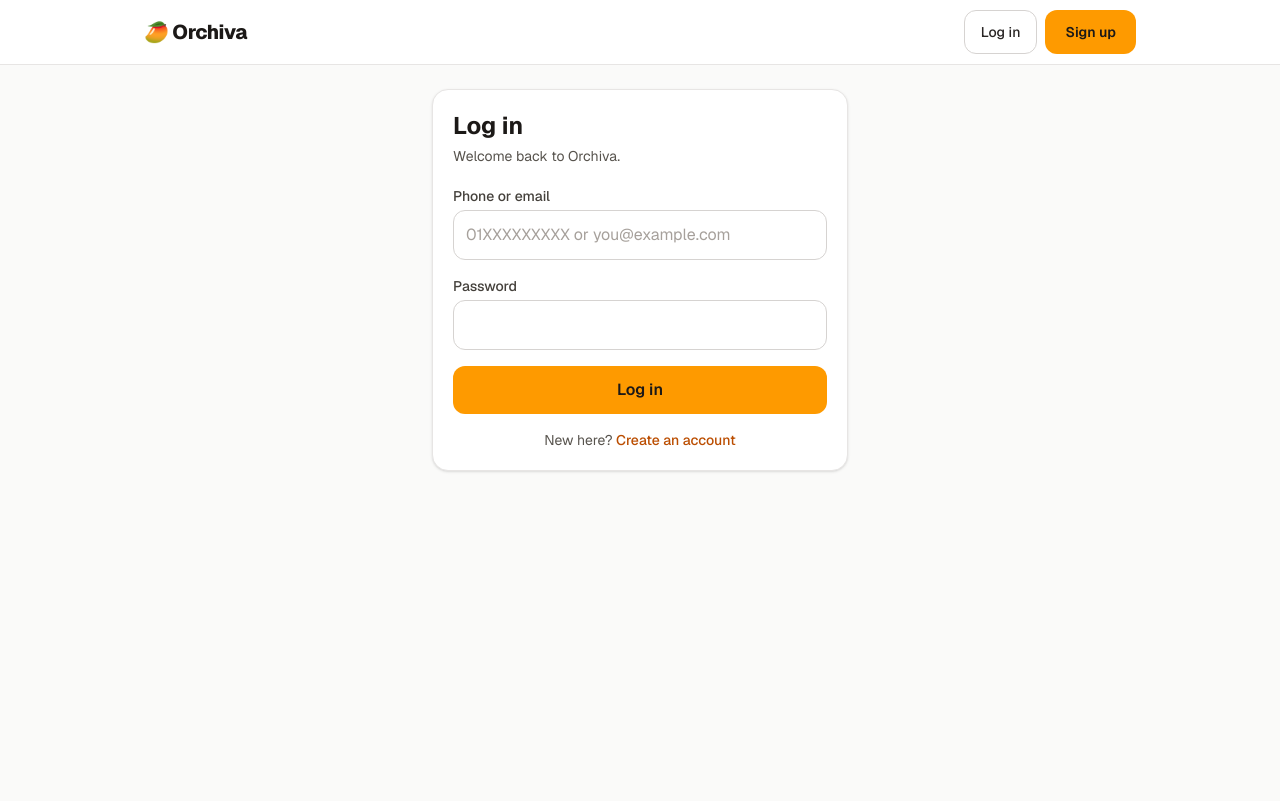
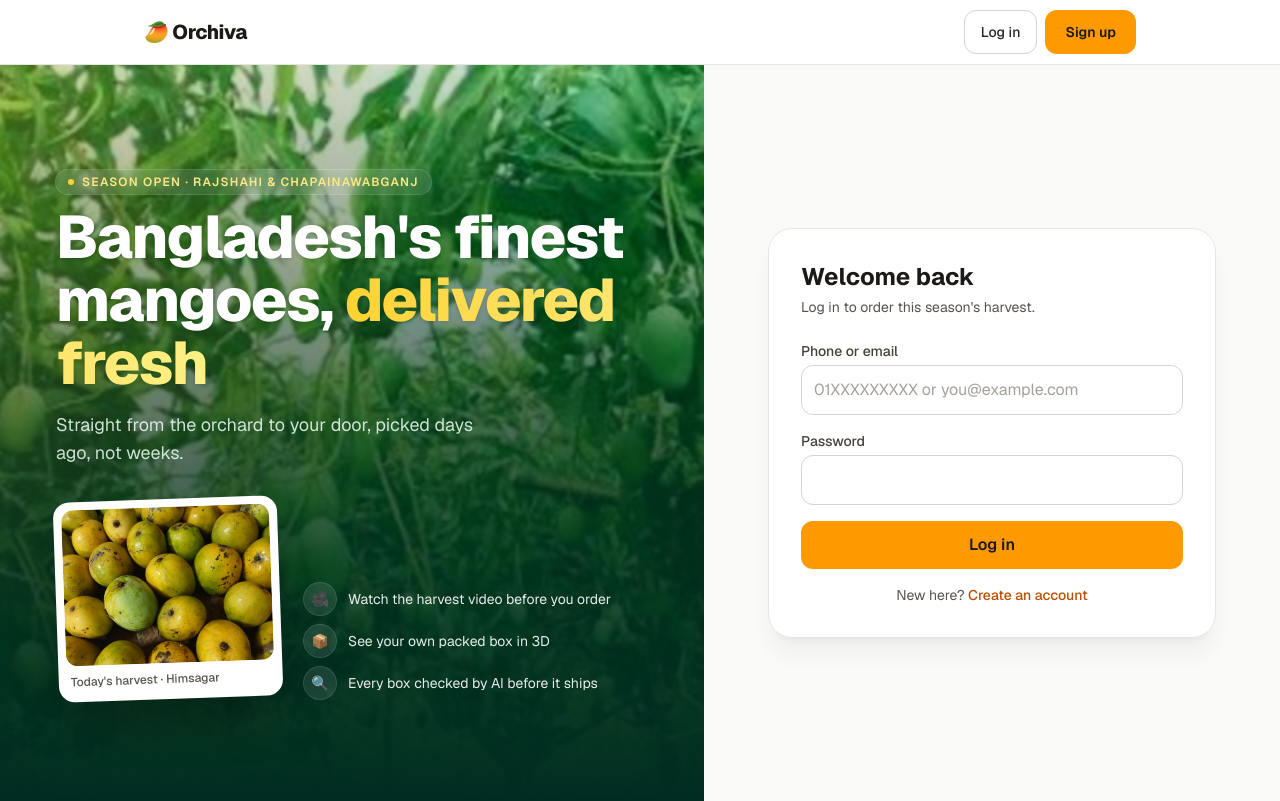
Before and after one commit to Sayida24/orchard-to-door, a Next.js app: page /login in a window 1280 px wide. Built offline with nearby package versions, Linux system fonts and the light colour scheme; no server answers.

Commit message:
New login page design

```diff
--- a/app/login/page.tsx
+++ b/app/login/page.tsx
@@ -1,21 +1,96 @@
 import type { Metadata } from "next";
+import Image from "next/image";
 import { Suspense } from "react";
-import { ui } from "@/lib/ui";
+import mangoes from "@/public/images/mangoes.png";
+import orchard from "@/public/images/orchard.png";
 import { LoginForm } from "./login-form";
 
 export const metadata: Metadata = { title: "Log in · Orchiva" };
 
+const promises = [
+  { icon: "🎥", text: "Watch the harvest video before you order" },
+  { icon: "📦", text: "See your own packed box in 3D" },
+  { icon: "🔍", text: "Every box checked by AI before it ships" },
+];
+
 export default function LoginPage() {
   return (
-    <main className={`${ui.page} max-w-md`}>
-      <div className={ui.card}>
-        <h1 className="mb-1 text-2xl font-bold text-stone-900">Log in</h1>
-        <p className="mb-5 text-sm text-stone-600">Welcome back to Orchiva.</p>
-        {/* LoginForm reads ?callbackUrl, which is request data */}
-        <Suspense fallback={<div className="h-64" />}>
-          <LoginForm />
-        </Suspense>
-      </div>
+    <main className="flex flex-1 flex-col lg:flex-row">
+      {/* ---------- Story panel: orchard photo ---------- */}
+      <section className="relative isolate overflow-hidden bg-emerald-950 lg:w-[55%]">
+        {/* The source photo is small, so it's graded and softened under a
+            green overlay rather than shown sharp and full-size. */}
+        <Image
+          src={orchard}
+          alt="Mango trees heavy with green fruit in a Bangladeshi orchard"
+          fill
+          priority
+          placeholder="blur"
+          sizes="(min-width: 1024px) 55vw, 100vw"
+          className="-z-20 scale-105 object-cover object-center saturate-[1.15] contrast-[1.05] blur-[1px]"
+        />
+        {/* Light from the top-left, deep shade at the bottom for legible text */}
+        <div className="absolute inset-0 -z-10 bg-gradient-to-t from-emerald-950 via-emerald-950/70 to-emerald-900/20" />
+        <div className="absolute inset-0 -z-10 bg-[radial-gradient(ellipse_at_top_left,rgba(251,191,36,0.25),transparent_55%)]" />
+
+        <div className="flex h-full flex-col justify-end gap-8 px-5 pb-10 pt-24 sm:px-10 lg:min-h-[calc(100vh-4rem)] lg:justify-center lg:px-14 lg:py-16">
+          <div>
+            <p className="mb-3 inline-flex items-center gap-2 rounded-full bg-white/10 px-3 py-1 text-xs font-semibold uppercase tracking-widest text-amber-200 ring-1 ring-white/20 backdrop-blur">
+              <span className="h-1.5 w-1.5 rounded-full bg-amber-300" />
+              Season open · Rajshahi &amp; Chapainawabganj
+            </p>
+            <h1 className="max-w-xl text-4xl font-extrabold leading-[1.05] tracking-tight text-white drop-shadow-sm sm:text-5xl lg:text-6xl">
+              Bangladesh&apos;s finest mangoes,{" "}
+              <span className="bg-gradient-to-r from-amber-300 to-yellow-200 bg-clip-text text-transparent">
+                delivered fresh
+              </span>
+            </h1>
+            <p className="mt-4 max-w-md text-base text-emerald-50/85 sm:text-lg">
+              Straight from the orchard to your door, picked days ago, not weeks.
+            </p>
+          </div>
+
+          {/* Hidden on phones so the login form stays near the top */}
+          <div className="hidden gap-6 sm:flex sm:flex-row sm:items-end">
+            {/* Mango photo as a framed print at close to its native size */}
+            <figure className="relative hidden w-56 shrink-0 -rotate-2 rounded-2xl bg-white p-2 pb-3 shadow-2xl shadow-black/40 sm:block">
+              <Image
+                src={mangoes}
+                alt="Freshly picked ripe mangoes"
+                placeholder="blur"
+                sizes="224px"
+                className="aspect-[4/3] w-full rounded-xl object-cover saturate-[1.1]"
+              />
+              <figcaption className="mt-2 px-1 text-xs font-medium text-stone-600">
+                Today&apos;s harvest · Himsagar
+              </figcaption>
+            </figure>
+
+            <ul className="space-y-2.5">
+              {promises.map((p) => (
+                <li key={p.text} className="flex items-center gap-3 text-sm text-white/90">
+                  <span className="grid h-8 w-8 shrink-0 place-items-center rounded-full bg-white/10 ring-1 ring-white/20">
+                    {p.icon}
+                  </span>
+                  {p.text}
+                </li>
+              ))}
+            </ul>
+          </div>
+        </div>
+      </section>
+
+      {/* ---------- Form panel ---------- */}
+      <section className="relative flex flex-1 items-start justify-center bg-stone-50 px-4 py-8 sm:px-6 lg:items-center lg:py-16">
+        <div className="w-full max-w-md rounded-3xl border border-stone-200 bg-white p-6 shadow-xl shadow-stone-900/5 sm:p-8 relative z-10 -mt-16 lg:mt-0">
+          <h2 className="text-2xl font-bold text-stone-900">Welcome back</h2>
+          <p className="mb-6 mt-1 text-sm text-stone-600">Log in to order this season&apos;s harvest.</p>
+          {/* LoginForm reads ?callbackUrl, which is request data */}
+          <Suspense fallback={<div className="h-64" />}>
+            <LoginForm />
+          </Suspense>
+        </div>
+      </section>
     </main>
   );
 }
```
Also changed, not shown: public/images/mangoes.png (added), public/images/orchard.png (added).
